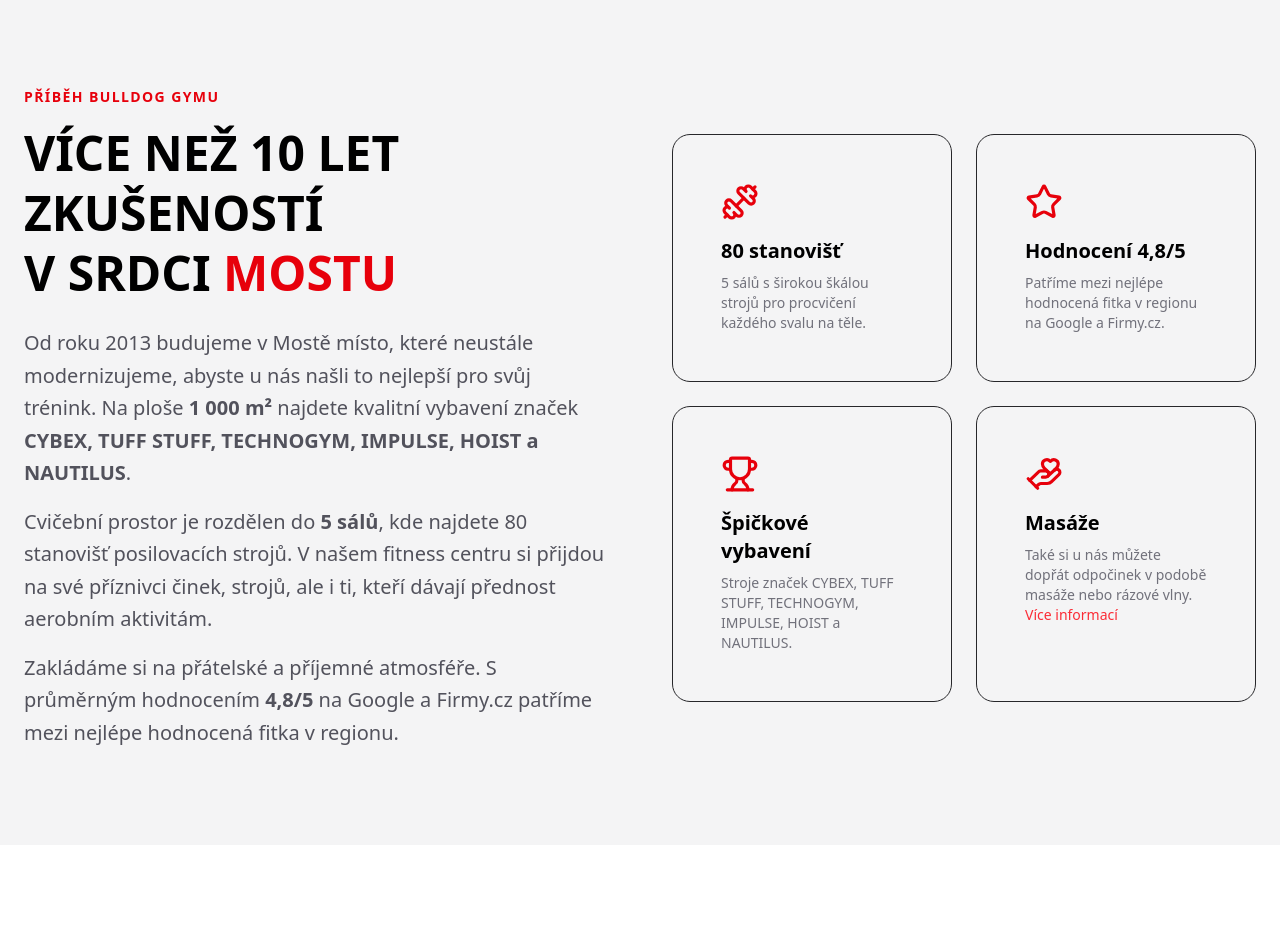
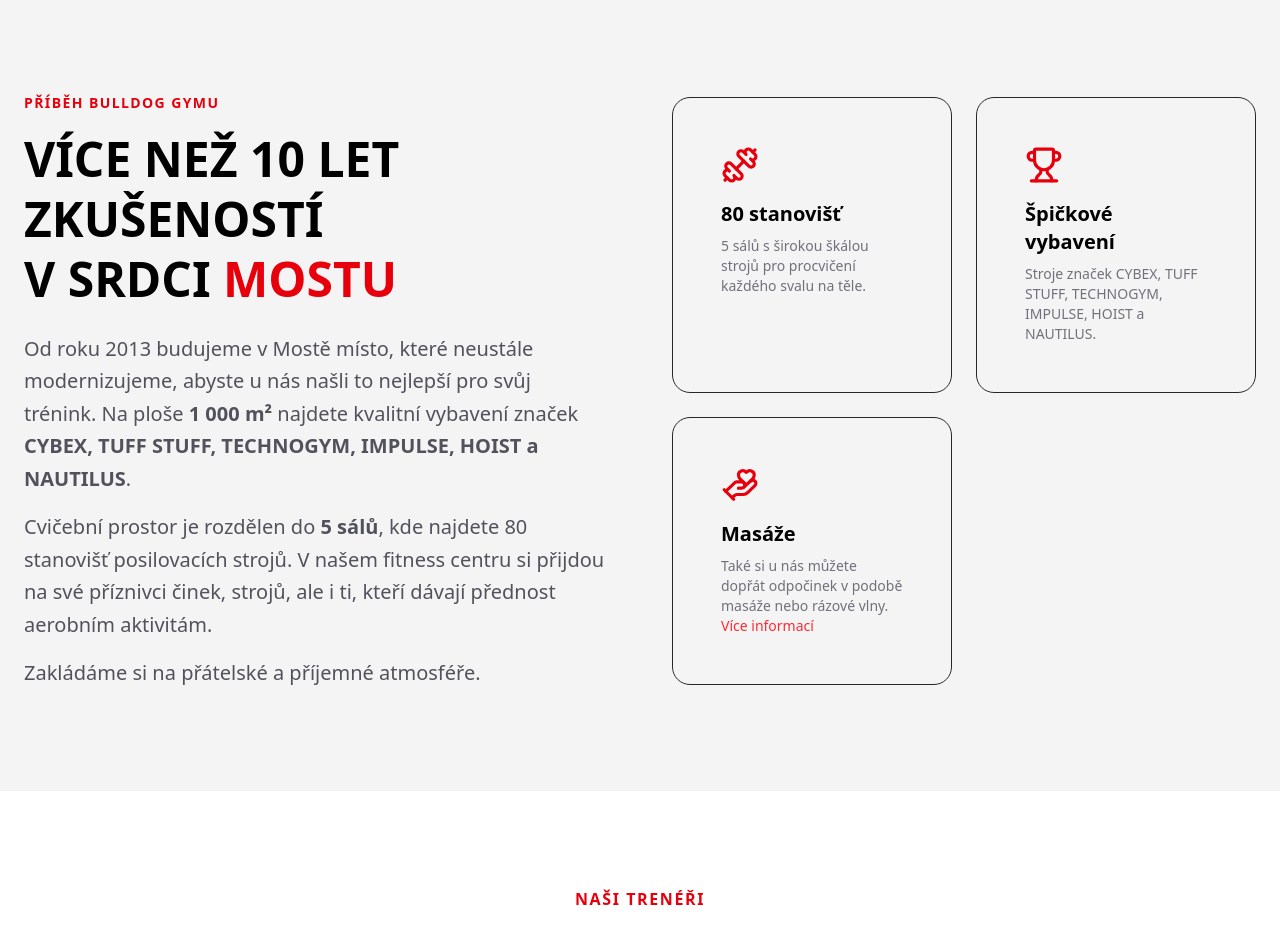
Before and after one commit to Jir1mac/Bulldoggym, a Next.js app: page / in a window 1280 px wide. Shown: the part 2360-3289 px from the top of the page. Built offline with nearby package versions, Linux system fonts and the light colour scheme; no server answers; the database is empty.

Commit message:
Remove all Google rating mentions from About section
Co-authored-by: Jir1mac <200925807+Jir1mac@users.noreply.github.com>

```diff
--- a/components/About.tsx
+++ b/components/About.tsx
@@ -1,5 +1,5 @@
 import React from 'react';
-import { Dumbbell, Trophy, HandHeart, Star } from 'lucide-react';
+import { Dumbbell, Trophy, HandHeart } from 'lucide-react';
 
 export default function About() {
     return (
@@ -24,7 +24,7 @@ export default function About() {
                                 V našem fitness centru si přijdou na své příznivci činek, strojů, ale i ti, kteří dávají přednost aerobním aktivitám.
                             </p>
                             <p>
-                                Zakládáme si na přátelské a příjemné atmosféře. S průměrným hodnocením <strong>4,8/5</strong> na Google a Firmy.cz patříme mezi nejlépe hodnocená fitka v regionu.
+                                Zakládáme si na přátelské a příjemné atmosféře.
                             </p>
                         </div>
                     </div>
@@ -38,16 +38,6 @@ export default function About() {
                             <Dumbbell className="text-red-600 mb-4" size={38} />
                             <h4 className="text-black font-bold text-xl mb-2">80 stanovišť</h4>
                             <p className="text-zinc-500 text-sm">5 sálů s širokou škálou strojů pro procvičení každého svalu na těle.</p>
-                        </div>
-
-                        <div
-                            data-aos="fade-up"
-                            data-aos-delay="200"
-                            className="bg-zinc-100 border border-zinc-800 p-6 md:p-8 lg:p-12 rounded-2xl transition-colors"
-                        >
-                            <Star className="text-red-600 mb-4" size={38} />
-                            <h4 className="text-black font-bold text-xl mb-2">Hodnocení 4,8/5</h4>
-                            <p className="text-zinc-500 text-sm">Patříme mezi nejlépe hodnocená fitka v regionu na Google a Firmy.cz.</p>
                         </div>
 
                         <div
```
